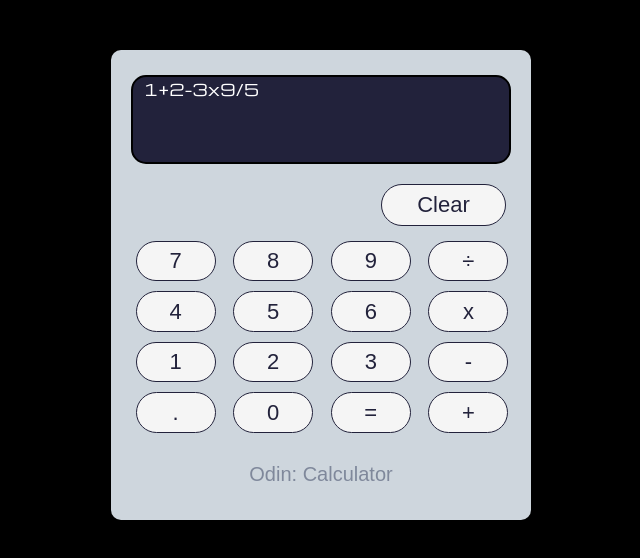
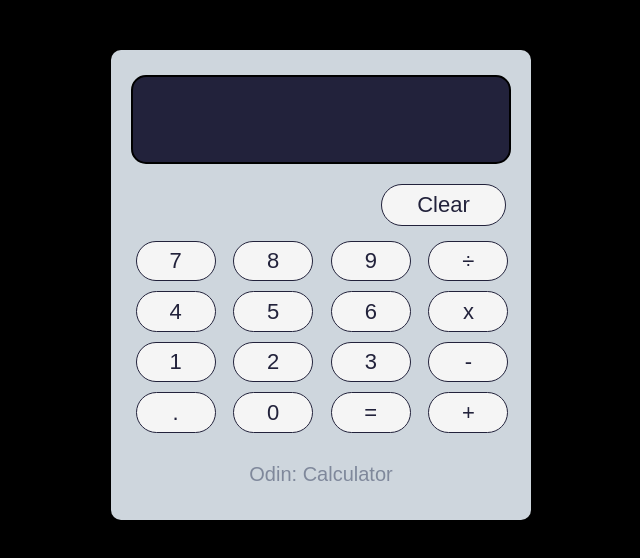
Before and after one commit to vkmx/odin-calculator, a plain HTML site: page index.html in a window 1280 px wide. Shown: the whole page, without its empty margins (319-959 px from the left). Drawn offline with nearby package versions, Linux system fonts and the light colour scheme.

Commit message:
Remove placeholder text from the expression section

```diff
--- a/index.html
+++ b/index.html
@@ -12,7 +12,7 @@
         <div class="container">
             <div class="display">
                 <div class="operation">
-                    <div class="expression">1+2-3x9/5</div>
+                    <div class="expression"></div>
                     <div class="sign"></div>
                 </div>
                 <div class="digits"></div>
```
